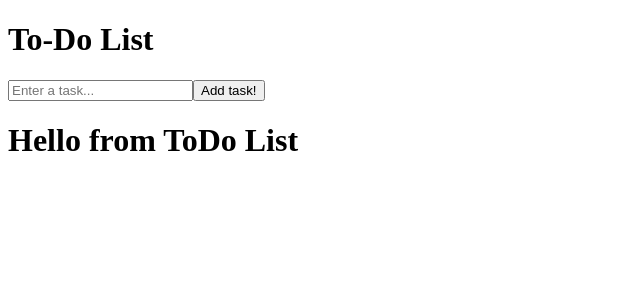
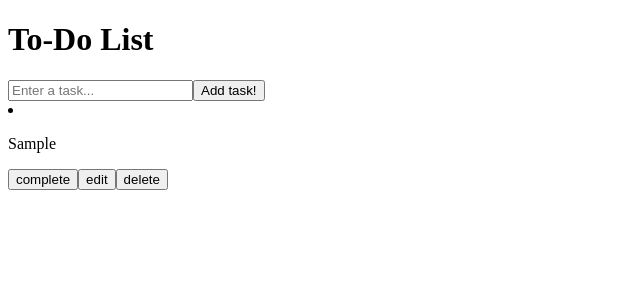
Before and after one commit to cmdcjones/react-to-do-list, a React (Create React App) app: page / in a window 1280 px wide. Both pictures are taken after typing "Sample" into the empty fields and a click on the button "Add task!". Shown: the top 300 px of the page, without its empty margins (0-640 px from the left). Built offline with nearby package versions, Linux system fonts and the light colour scheme.

Commit message:
created Task component "complete" method

```diff
--- a/src/App.js
+++ b/src/App.js
@@ -16,7 +16,10 @@ const App = () => {
                 todoItems={todoItems}
                 setTodoItems={setTodoItems}
             />
-            <TodoList />
+            <TodoList
+                todoItems={todoItems}
+                setTodoItems={setTodoItems}
+            />
         </div>
     );
 };
--- a/src/components/TodoList.js
+++ b/src/components/TodoList.js
@@ -1,9 +1,43 @@
 import React from 'react'
 
-const TodoList = () => {
+const TodoList = ({ todoItems, setTodoItems }) => {
+
+    const handleComplete = (task) => {
+        setTodoItems(
+            todoItems.map((taskItem) => {
+                if (taskItem.id === task.id) {
+                    return {...taskItem, completed: !taskItem.completed}
+                }
+                return taskItem;
+            })
+        );
+    }
+
     return (
         <div className="todo-list">
-            <h1>Hello from ToDo List</h1>
+        {todoItems.map((task) => (
+            <li className="task-item" key={task.id}>
+                <p>{task.title}</p>
+                <div>
+                    <button
+                        className="task-complete"
+                        onClick={() => handleComplete(task)}
+                    >
+                        complete
+                    </button>
+                    <button
+                        className="task-edit"
+                    >
+                        edit
+                    </button>
+                    <button
+                        className="task-delete"
+                    >
+                        delete
+                    </button>
+                </div>
+            </li>
+        ))}
         </div>
     );
 }
```
